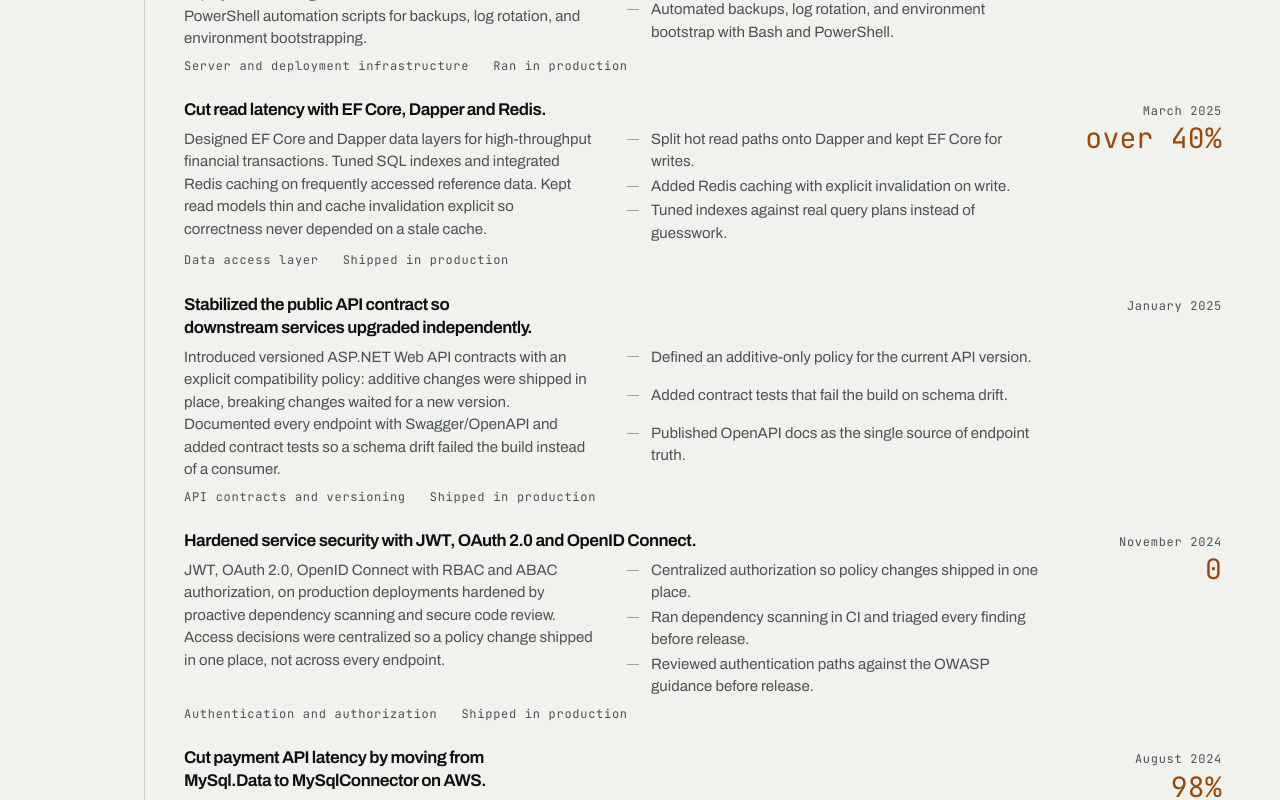
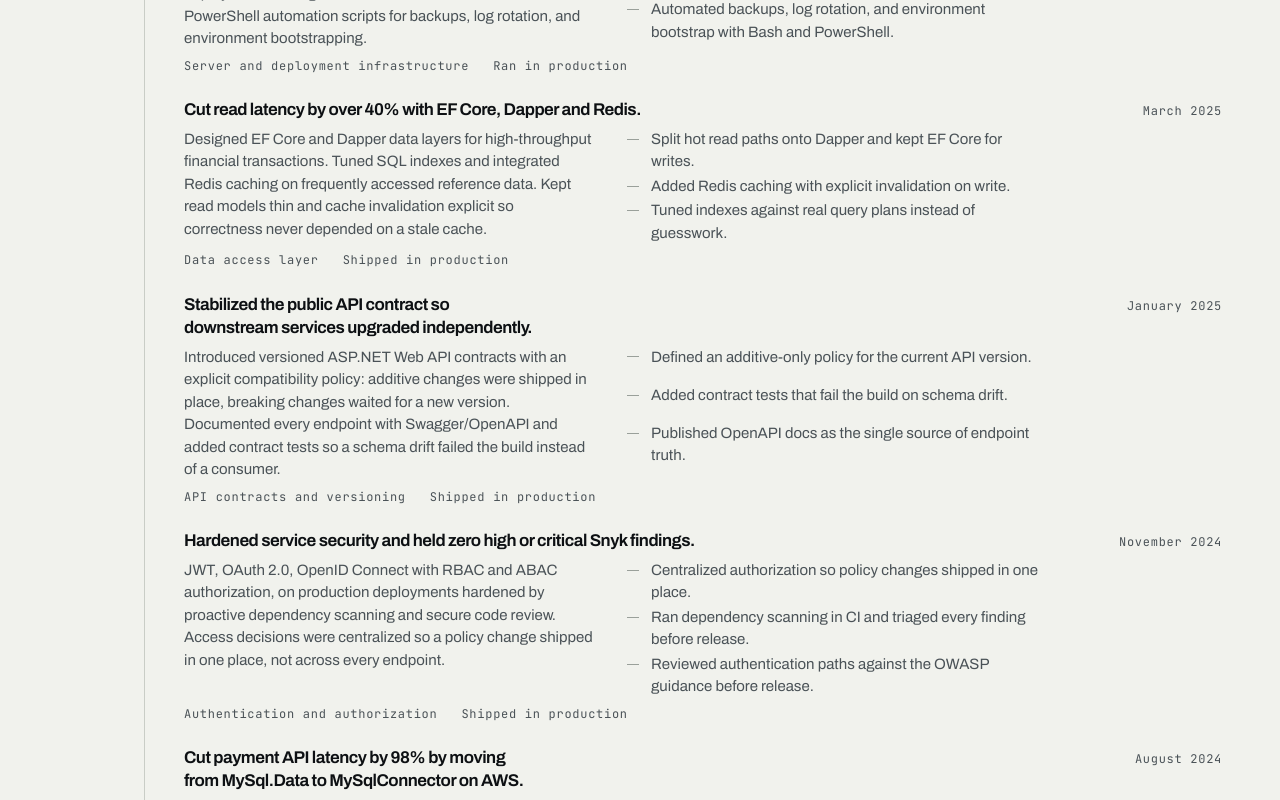
Before and after one commit to nathwn12/nathwn12.github.io, a React (Vite) app: page /experience in a window 1280 px wide. Shown: the part 920-1720 px from the top of the page. Built offline with nearby package versions, Linux system fonts and the light colour scheme.

Commit message:
fix(experience): drop the standalone figures, keep the numbers in the sentence

```diff
--- a/src/components/Experience.tsx
+++ b/src/components/Experience.tsx
@@ -9,12 +9,11 @@ import {
   provenance,
   tenureEnd,
   tenureSpan,
-  type ExperienceEntry,
 } from "../content/experience";
-import { CONTACT_CTA, figures, percentIn } from "../content/ledger";
+import { CONTACT_CTA, figures } from "../content/ledger";
 import { RouteLink, SectionLink } from "../lib/router";
 import { revealLines, revealRule } from "../lib/motion";
-import { Timeline, TimelineReadout, type TimelineFigure, type TimelineItem } from "./Timeline";
+import { Timeline, TimelineReadout, type TimelineItem } from "./Timeline";
 
 /**
  * Experience — the production record, in the order it happened.
@@ -35,28 +34,6 @@ import { Timeline, TimelineReadout, type TimelineFigure, type TimelineItem } fro
  * in May 2026 — and the closing note is the provenance of the numbers above it.
  */
 
-/** The measured value an entry states once, in `metric`, or nothing at all. */
-function figureFor(entry: ExperienceEntry): TimelineFigure | null {
-  const source = entry.metric ?? "";
-  if (!source) return null;
-
-  if (/\bzero\b|^0$/.test(source.trim())) {
-    return {
-      value: 0,
-      format: (value) => Math.round(value).toString(),
-    };
-  }
-
-  const percent = percentIn(source);
-  const run = percent?.match(/[\d,.]+/)?.[0];
-  if (!percent || !run) return null;
-
-  return {
-    value: Number(run.replace(/,/g, "")),
-    format: (value) => percent.replace(run, Math.round(value).toString()),
-  };
-}
-
 const items: TimelineItem[] = experience.map((entry) => ({
   id: entry.id,
   date: entry.date,
@@ -65,7 +42,6 @@ const items: TimelineItem[] = experience.map((entry) => ({
   outcome: entry.outcome,
   description: entry.description,
   highlights: entry.highlights,
-  figure: figureFor(entry),
 }));
 
 /** The ledger's figures, read back out of the provenance string. */
--- a/src/components/Timeline.tsx
+++ b/src/components/Timeline.tsx
@@ -44,7 +44,7 @@ export interface TimelineItem {
   outcome: string;
   description: string;
   highlights: string[];
-  figure: TimelineFigure | null;
+
 }
 
 /**
@@ -188,15 +188,6 @@ export function Timeline({ items }: { items: TimelineItem[] }) {
                 >
                   {item.date}
                 </p>
-
-                {item.figure && (
-                  <p
-                    data-timeline-figure
-                    className="mt-1 font-mono tnum text-[clamp(1.25rem,1rem+1vw,1.75rem)] leading-none tracking-[0.01em] text-[color:var(--rec-measure)]"
-                  >
-                    {item.figure.format(item.figure.value)}
-                  </p>
-                )}
               </div>
 
               <div className="md:col-start-1 md:row-start-1">
--- a/src/content/experience.ts
+++ b/src/content/experience.ts
@@ -108,7 +108,7 @@ export const experience: ExperienceEntry[] = [
     name: "Data access layer",
     date: "March 2025",
     status: "Shipped in production",
-    outcome: "Cut read latency with EF Core, Dapper and Redis.",
+    outcome: "Cut read latency by over 40% with EF Core, Dapper and Redis.",
     metric: "over 40%",
     description:
       "Designed EF Core and Dapper data layers for high-throughput financial transactions. Tuned SQL indexes and integrated Redis caching on frequently accessed reference data. Kept read models thin and cache invalidation explicit so correctness never depended on a stale cache.",
@@ -141,7 +141,7 @@ export const experience: ExperienceEntry[] = [
     date: "November 2024",
     status: "Shipped in production",
     outcome:
-      "Hardened service security with JWT, OAuth 2.0 and OpenID Connect.",
+      "Hardened service security and held zero high or critical Snyk findings.",
     metric: "0",
     description:
       "JWT, OAuth 2.0, OpenID Connect with RBAC and ABAC authorization, on production deployments hardened by proactive dependency scanning and secure code review. Access decisions were centralized so a policy change shipped in one place, not across every endpoint.",
@@ -158,7 +158,7 @@ export const experience: ExperienceEntry[] = [
     date: "August 2024",
     status: "Shipped in production",
     outcome:
-      "Cut payment API latency by moving from MySql.Data to MySqlConnector on AWS.",
+      "Cut payment API latency by 98% by moving from MySql.Data to MySqlConnector on AWS.",
     metric: "98%",
     description:
       "Migrated payment services from MySql.Data to MySqlConnector on AWS: worst-case query times fell from about 60 seconds to under one second. Profiled slow queries and tuned indexes on high-frequency access patterns to eliminate a critical production bottleneck.",
```
